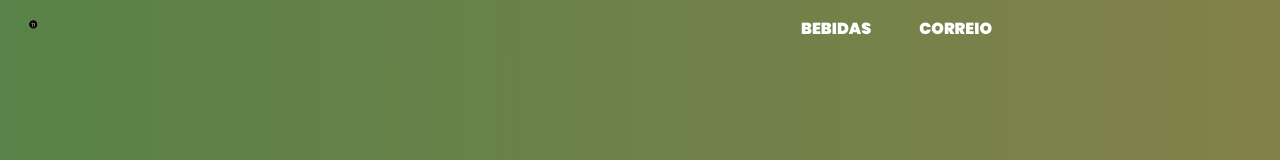
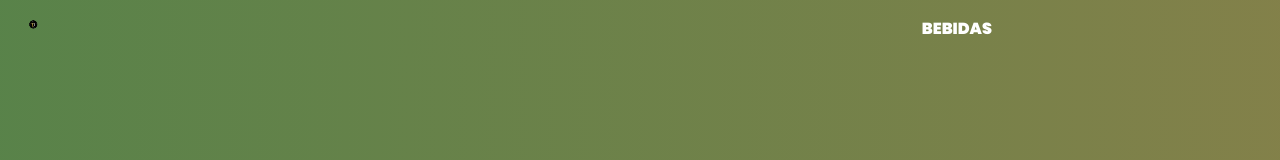
Before and after one commit to Willianglb/YourDrink, a React (Create React App) app: page / in a window 1280 px wide. Shown: the top 160 px of the page. Built offline with nearby package versions, Linux system fonts and the light colour scheme.

Commit message:
:memo: Adjust Header

```diff
--- a/src/components/Header/index.tsx
+++ b/src/components/Header/index.tsx
@@ -16,9 +16,6 @@ const Header = () => {
             <li className="nav__item">
               <a href="#about" className="nav__link">Bebidas</a>
             </li>
-            <li className="nav__item">
-              <a href="#trick" className="nav__link">Correio</a>
-            </li>
           </ul>
         </div>
       </nav>
```
